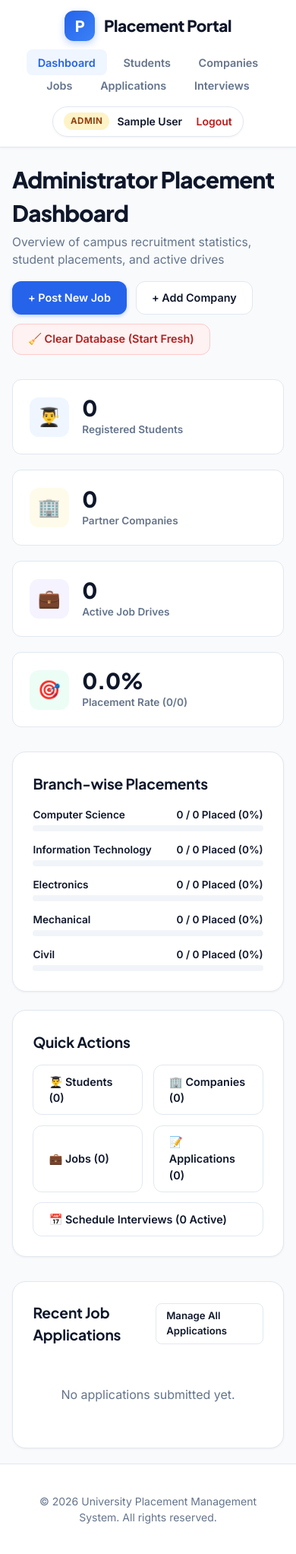
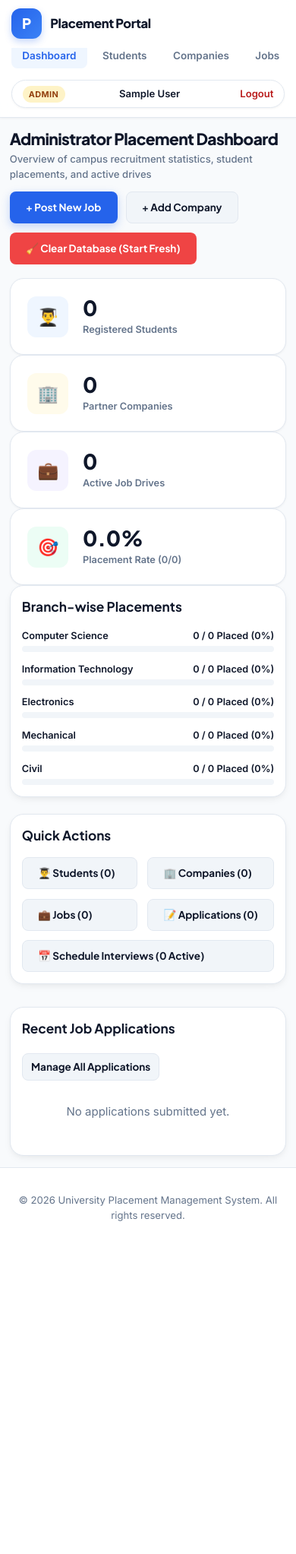
Before and after one commit to swathi863/placement-management-system, a Flask app: page /admin/dashboard in a window 390 px wide. Shown: the whole page at 76% size. After the commit the page ends 1607 px from the top, so only its background shows below. Run offline with Flask 3, Linux system fonts and the light colour scheme; the visitor is signed in with stand-in values (Sample User, id 1); data comes from the database, SQL or seed files in the repository; data that the repository does not hold is empty.

Commit message:
Implement mobile-first responsive layout and touch-friendly media queries across all screens

```diff
--- a/static/css/style.css
+++ b/static/css/style.css
@@ -201,61 +201,62 @@ a:hover {
   color: #3730a3;
 }
 
-/* Card System */
-.card {
-  background-color: var(--bg-card);
-  border: 1px solid var(--border-color);
-  border-radius: var(--radius-lg);
-  box-shadow: var(--shadow-sm);
-  padding: 1.65rem;
-  transition: var(--transition);
-}
-
-.card:hover {
-  transform: translateY(-3px);
-  box-shadow: var(--shadow-md);
-}
-
-.card-header {
-  display: flex;
-  align-items: center;
-  justify-content: space-between;
-  margin-bottom: 1.25rem;
-}
-
-.card-title {
-  font-size: 1.2rem;
-  font-weight: 700;
-  color: var(--text-main);
-  letter-spacing: -0.01em;
-}
-
-/* Page Headers & Statistics */
+/* Page Headers */
 .page-header {
   margin-bottom: 2rem;
   display: flex;
+  align-items: flex-start;
   justify-content: space-between;
-  align-items: flex-start;
-  flex-wrap: wrap;
-  gap: 1rem;
+  gap: 1.5rem;
 }
 
 .page-title {
-  font-size: 1.85rem;
+  font-size: 1.75rem;
   font-weight: 800;
   color: var(--text-main);
-  letter-spacing: -0.025em;
+  letter-spacing: -0.03em;
+  line-height: 1.2;
 }
 
 .page-subtitle {
   color: var(--text-muted);
   font-size: 0.975rem;
-  margin-top: 0.25rem;
+  margin-top: 0.35rem;
+  font-weight: 500;
 }
 
-.stats-grid {
+/* Cards System */
+.card {
+  background-color: var(--bg-card);
+  border: 1px solid var(--border-color);
+  border-radius: var(--radius-lg);
+  padding: 1.75rem;
+  box-shadow: var(--shadow-md);
+  transition: var(--transition);
+  position: relative;
+  overflow: hidden;
+}
+
+.card:hover {
+  box-shadow: var(--shadow-lg);
+  border-color: #cbd5e1;
+  transform: translateY(-2px);
+}
+
+.card-title {
+  font-size: 1.15rem;
+  font-weight: 700;
+  color: var(--text-main);
+  margin-bottom: 1.25rem;
+  display: flex;
+  align-items: center;
+  justify-content: space-between;
+}
+
+/* Dashboard Metric Grids */
+.stat-grid {
   display: grid;
-  grid-template-columns: repeat(auto-fit, minmax(230px, 1fr));
+  grid-template-columns: repeat(auto-fit, minmax(240px, 1fr));
   gap: 1.25rem;
   margin-bottom: 2rem;
 }
@@ -263,107 +264,209 @@ a:hover {
 .stat-card {
   background-color: var(--bg-card);
   border: 1px solid var(--border-color);
-  border-radius: var(--radius-md);
-  padding: 1.35rem;
+  border-radius: var(--radius-lg);
+  padding: 1.5rem;
+  box-shadow: var(--shadow-sm);
   display: flex;
   align-items: center;
-  gap: 1.1rem;
+  gap: 1.25rem;
   transition: var(--transition);
 }
 
 .stat-card:hover {
   transform: translateY(-2px);
   box-shadow: var(--shadow-md);
+  border-color: var(--border-focus);
 }
 
 .stat-icon {
-  width: 52px;
-  height: 52px;
+  width: 54px;
+  height: 54px;
   border-radius: var(--radius-md);
   display: flex;
   align-items: center;
   justify-content: center;
   font-size: 1.5rem;
+  flex-shrink: 0;
 }
 
 .stat-icon.blue { background-color: #eff6ff; color: #2563eb; }
-.stat-icon.green { background-color: #ecfdf5; color: #059669; }
-.stat-icon.amber { background-color: #fffbeb; color: #d97706; }
-.stat-icon.purple { background-color: #f5f3ff; color: #7c3aed; }
+.stat-icon.green { background-color: #ecfdf5; color: #10b981; }
+.stat-icon.purple { background-color: #f5f3ff; color: #8b5cf6; }
+.stat-icon.amber { background-color: #fffbeb; color: #f59e0b; }
 
 .stat-value {
-  font-size: 1.8rem;
+  font-size: 1.85rem;
   font-weight: 800;
   color: var(--text-main);
   line-height: 1.1;
-  letter-spacing: -0.02em;
 }
 
 .stat-label {
   font-size: 0.85rem;
   color: var(--text-muted);
   font-weight: 600;
-  margin-top: 0.15rem;
+  margin-top: 0.2rem;
 }
 
-/* Badges */
+/* Forms System */
+.form-group {
+  margin-bottom: 1.35rem;
+}
+
+.form-label {
+  display: block;
+  font-weight: 600;
+  font-size: 0.875rem;
+  margin-bottom: 0.45rem;
+  color: var(--text-main);
+}
+
+.form-control, .form-select {
+  width: 100%;
+  padding: 0.65rem 0.95rem;
+  font-family: inherit;
+  font-size: 0.95rem;
+  border: 1px solid var(--border-color);
+  border-radius: var(--radius-sm);
+  background-color: var(--bg-card);
+  color: var(--text-main);
+  transition: var(--transition);
+  outline: none;
+}
+
+.form-control:focus, .form-select:focus {
+  border-color: var(--primary);
+  box-shadow: 0 0 0 3px rgba(37, 99, 235, 0.15);
+}
+
+.form-row {
+  display: grid;
+  grid-template-columns: repeat(auto-fit, minmax(200px, 1fr));
+  gap: 1.25rem;
+}
+
+/* Buttons System */
+.btn {
+  display: inline-flex;
+  align-items: center;
+  justify-content: center;
+  gap: 0.5rem;
+  padding: 0.65rem 1.35rem;
+  font-family: var(--font-heading);
+  font-weight: 700;
+  font-size: 0.925rem;
+  border-radius: var(--radius-sm);
+  border: 1px solid transparent;
+  cursor: pointer;
+  transition: var(--transition);
+  text-decoration: none;
+  white-space: nowrap;
+}
+
+.btn-primary {
+  background-color: var(--primary);
+  color: white;
+  box-shadow: 0 4px 12px rgba(37, 99, 235, 0.25);
+}
+
+.btn-primary:hover {
+  background-color: var(--primary-hover);
+  color: white;
+  transform: translateY(-1px);
+  box-shadow: 0 6px 16px rgba(37, 99, 235, 0.35);
+}
+
+.btn-secondary {
+  background-color: var(--bg-subtle);
+  color: var(--text-main);
+  border-color: var(--border-color);
+}
+
+.btn-secondary:hover {
+  background-color: var(--bg-hover);
+  color: var(--text-main);
+}
+
+.btn-danger {
+  background-color: #ef4444;
+  color: white;
+}
+
+.btn-danger:hover {
+  background-color: #dc2626;
+  color: white;
+}
+
+.btn-sm {
+  padding: 0.4rem 0.85rem;
+  font-size: 0.825rem;
+  border-radius: var(--radius-sm);
+}
+
+.btn-lg {
+  padding: 0.85rem 1.85rem;
+  font-size: 1.05rem;
+}
+
+/* Badges System */
 .badge {
   display: inline-flex;
   align-items: center;
   gap: 0.35rem;
-  padding: 0.28rem 0.7rem;
+  padding: 0.25rem 0.75rem;
   border-radius: var(--radius-pill);
   font-size: 0.775rem;
   font-weight: 700;
-  letter-spacing: 0.01em;
+  line-height: 1.4;
+  letter-spacing: 0.02em;
 }
 
-.badge-applied { background-color: var(--info-bg); color: var(--info-text); border: 1px solid var(--info-border); }
-.badge-review { background-color: #f3e8ff; color: #6b21a8; border: 1px solid #e9d5ff; }
-.badge-shortlisted { background-color: var(--warning-bg); color: var(--warning-text); border: 1px solid var(--warning-border); }
-.badge-interview { background-color: #e0f2fe; color: #0369a1; border: 1px solid #bae6fd; }
-.badge-selected { background-color: var(--success-bg); color: var(--success-text); border: 1px solid var(--success-border); }
-.badge-rejected { background-color: var(--danger-bg); color: var(--danger-text); border: 1px solid var(--danger-border); }
+.badge-applied { background-color: #eff6ff; color: #1d4ed8; border: 1px solid #bfdbfe; }
+.badge-review { background-color: #fef3c7; color: #92400e; border: 1px solid #fde68a; }
+.badge-shortlisted { background-color: #f3e8ff; color: #6b21a8; border: 1px solid #e9d5ff; }
+.badge-interview { background-color: #ecfdf5; color: #047857; border: 1px solid #a7f3d0; }
+.badge-selected { background-color: #dcfce7; color: #15803d; border: 1px solid #86efac; }
+.badge-rejected { background-color: #fef2f2; color: #b91c1c; border: 1px solid #fecaca; }
 .badge-secondary { background-color: var(--bg-subtle); color: var(--text-muted); border: 1px solid var(--border-color); }
-.badge-match { background-color: #ecfdf5; color: #047857; border: 1px solid #a7f3d0; font-weight: 800; }
+.badge-match { background-color: #ecfdf5; color: #047857; border: 1px solid #a7f3d0; box-shadow: 0 0 10px rgba(16, 185, 129, 0.15); }
 
-/* Pulsing Indicator Dot */
+/* Animated Pulse Indicator */
 .pulse-dot {
-  display: inline-block;
   width: 8px;
   height: 8px;
+  background-color: #10b981;
   border-radius: 50%;
-  background-color: #10b981;
-  box-shadow: 0 0 0 0 rgba(16, 185, 129, 0.7);
+  display: inline-block;
   animation: pulse-ring 1.8s infinite;
-  margin-right: 0.4rem;
 }
 
 @keyframes pulse-ring {
   0% { transform: scale(0.95); box-shadow: 0 0 0 0 rgba(16, 185, 129, 0.7); }
-  70% { transform: scale(1); box-shadow: 0 0 0 6px rgba(16, 185, 129, 0); }
+  70% { transform: scale(1); box-shadow: 0 0 0 8px rgba(16, 185, 129, 0); }
   100% { transform: scale(0.95); box-shadow: 0 0 0 0 rgba(16, 185, 129, 0); }
 }
 
-/* Horizontal Multi-Step Progress Tracker */
+/* Horizontal Multi-Step Visual Progress Tracker */
 .step-tracker {
   display: flex;
   justify-content: space-between;
   align-items: center;
   position: relative;
-  margin: 2rem 0 2.5rem 0;
-  padding: 0 1rem;
+  margin: 1.5rem 0;
+  padding: 1rem 0;
 }
 
 .step-tracker::before {
   content: '';
   position: absolute;
-  top: 20px;
-  left: 3rem;
-  right: 3rem;
+  top: 50%;
+  left: 10%;
+  right: 10%;
   height: 3px;
   background-color: var(--border-color);
   z-index: 1;
+  transform: translateY(-50%);
 }
 
 .step-item {
@@ -415,134 +521,38 @@ a:hover {
   font-weight: 700;
 }
 
-/* Buttons */
-.btn {
-  display: inline-flex;
-  align-items: center;
-  justify-content: center;
-  gap: 0.5rem;
-  padding: 0.65rem 1.25rem;
-  border-radius: var(--radius-md);
-  font-size: 0.9rem;
-  font-weight: 600;
-  cursor: pointer;
-  border: 1px solid transparent;
-  transition: var(--transition);
-  font-family: var(--font-body);
-}
-
-.btn-primary {
-  background-color: var(--primary);
-  color: white;
-  box-shadow: 0 2px 4px rgba(37, 99, 235, 0.25);
-}
-
-.btn-primary:hover {
-  background-color: var(--primary-hover);
-  color: white;
-  transform: translateY(-1px);
-  box-shadow: 0 4px 8px rgba(37, 99, 235, 0.3);
-}
-
-.btn-secondary {
-  background-color: var(--bg-card);
-  color: var(--text-main);
-  border-color: var(--border-color);
-}
-
-.btn-secondary:hover {
-  background-color: var(--bg-subtle);
-  border-color: var(--text-light);
-}
-
-.btn-danger {
-  background-color: var(--danger-bg);
-  color: var(--danger-text);
-  border-color: var(--danger-border);
-}
-
-.btn-danger:hover {
-  background-color: #fee2e2;
-}
-
-.btn-sm {
-  padding: 0.38rem 0.8rem;
-  font-size: 0.825rem;
-  border-radius: var(--radius-sm);
-}
-
-.btn-full {
+/* Tables System */
+.table-responsive {
   width: 100%;
-}
-
-/* Forms */
-.form-group {
-  margin-bottom: 1.25rem;
-}
-
-.form-label {
-  display: block;
-  font-size: 0.875rem;
-  font-weight: 600;
-  color: var(--text-main);
-  margin-bottom: 0.4rem;
-}
-
-.form-control, .form-select {
-  width: 100%;
-  padding: 0.7rem 0.95rem;
-  font-size: 0.925rem;
-  font-family: inherit;
-  background-color: var(--bg-card);
-  border: 1px solid var(--border-color);
-  border-radius: var(--radius-md);
-  color: var(--text-main);
-  transition: var(--transition);
-}
-
-.form-control:focus, .form-select:focus {
-  outline: none;
-  border-color: var(--border-focus);
-  box-shadow: 0 0 0 3px rgba(59, 130, 246, 0.15);
-}
-
-.form-row {
-  display: grid;
-  grid-template-columns: repeat(auto-fit, minmax(220px, 1fr));
-  gap: 1rem;
-}
-
-/* Tables */
-.table-responsive {
   overflow-x: auto;
+  -webkit-overflow-scrolling: touch;
   border-radius: var(--radius-md);
   border: 1px solid var(--border-color);
-  background-color: var(--bg-card);
-  box-shadow: var(--shadow-sm);
 }
 
 .table {
   width: 100%;
   border-collapse: collapse;
   text-align: left;
-  font-size: 0.9rem;
+  background-color: var(--bg-card);
 }
 
 .table th {
   background-color: var(--bg-subtle);
-  padding: 0.9rem 1rem;
+  padding: 0.85rem 1.1rem;
   font-weight: 700;
-  font-family: var(--font-heading);
+  font-size: 0.825rem;
   color: var(--text-muted);
+  text-transform: uppercase;
+  letter-spacing: 0.05em;
   border-bottom: 1px solid var(--border-color);
-  white-space: nowrap;
 }
 
 .table td {
-  padding: 0.95rem 1rem;
+  padding: 1rem 1.1rem;
   border-bottom: 1px solid var(--border-color);
-  color: var(--text-main);
   vertical-align: middle;
+  font-size: 0.9rem;
 }
 
 .table tr:last-child td {
@@ -691,25 +701,148 @@ a:hover {
   font-size: 0.875rem;
 }
 
-/* Responsive */
+/* ==========================================================================
+   Mobile First & Touch-Friendly Responsive Enhancements
+   ========================================================================== */
+
+@media (max-width: 992px) {
+  .nav-container {
+    padding: 0.75rem 1rem;
+    flex-wrap: wrap;
+    gap: 0.75rem;
+  }
+
+  .nav-links {
+    width: 100%;
+    justify-content: flex-start;
+    overflow-x: auto;
+    white-space: nowrap;
+    padding-bottom: 0.35rem;
+    -webkit-overflow-scrolling: touch;
+    scrollbar-width: none;
+  }
+
+  .nav-links::-webkit-scrollbar {
+    display: none;
+  }
+}
+
 @media (max-width: 768px) {
-  .nav-container {
+  html {
+    font-size: 15px;
+  }
+
+  .main-content {
+    padding: 1rem 0.85rem;
+  }
+
+  .page-header {
     flex-direction: column;
-    gap: 1rem;
+    align-items: flex-start;
+    gap: 0.85rem;
+    margin-bottom: 1.25rem;
   }
-  .nav-links {
-    flex-wrap: wrap;
-    justify-content: center;
+
+  .page-title {
+    font-size: 1.4rem;
   }
-  .main-content {
-    padding: 1.25rem 1rem;
+
+  .page-subtitle {
+    font-size: 0.875rem;
   }
+
+  .form-row {
+    grid-template-columns: 1fr;
+    gap: 0.85rem;
+  }
+
+  .filter-card {
+    flex-direction: column;
+    align-items: stretch;
+    padding: 0.95rem;
+    gap: 0.75rem;
+  }
+
+  .filter-card form {
+    width: 100%;
+    flex-direction: column;
+  }
+
+  .filter-card select, .filter-card input, .filter-card button {
+    width: 100% !important;
+  }
+
+  /* Table Touch Scroll Support */
+  .table-responsive {
+    border-radius: var(--radius-md);
+    border: 1px solid var(--border-color);
+    box-shadow: var(--shadow-sm);
+    -webkit-overflow-scrolling: touch;
+  }
+
+  .table th, .table td {
+    padding: 0.75rem 0.85rem;
+    font-size: 0.85rem;
+  }
+
+  /* Touch-friendly buttons and inputs */
+  .btn, .form-control, .form-select {
+    min-height: 42px;
+    font-size: 0.9rem;
+  }
+
+  .btn-sm {
+    min-height: 36px;
+    padding: 0.4rem 0.75rem;
+  }
+
+  /* Modals on Mobile */
+  .modal-card {
+    width: 95%;
+    padding: 1.25rem;
+    max-height: 92vh;
+    border-radius: var(--radius-md);
+  }
+
+  .user-pill {
+    width: 100%;
+    justify-content: space-between;
+    margin-top: 0.25rem;
+  }
+
+  .step-tracker {
+    flex-direction: column;
+    align-items: flex-start;
+    gap: 0.85rem;
+    padding: 0.85rem;
+  }
+
   .step-tracker::before {
     display: none;
   }
-  .step-tracker {
-    flex-direction: column;
-    gap: 1rem;
-    align-items: flex-start;
+
+  .step-item {
+    flex-direction: row;
+    align-items: center;
+    gap: 0.75rem;
+    width: 100%;
+  }
+
+  .step-node {
+    margin-bottom: 0;
   }
 }
+
+@media (max-width: 480px) {
+  .brand-logo span {
+    font-size: 1.1rem;
+  }
+
+  .card {
+    padding: 1rem;
+  }
+
+  .stat-grid {
+    grid-template-columns: 1fr;
+  }
+}
```
Also changed, not shown: other parts of static/css/style.css (+20 -17 lines).
